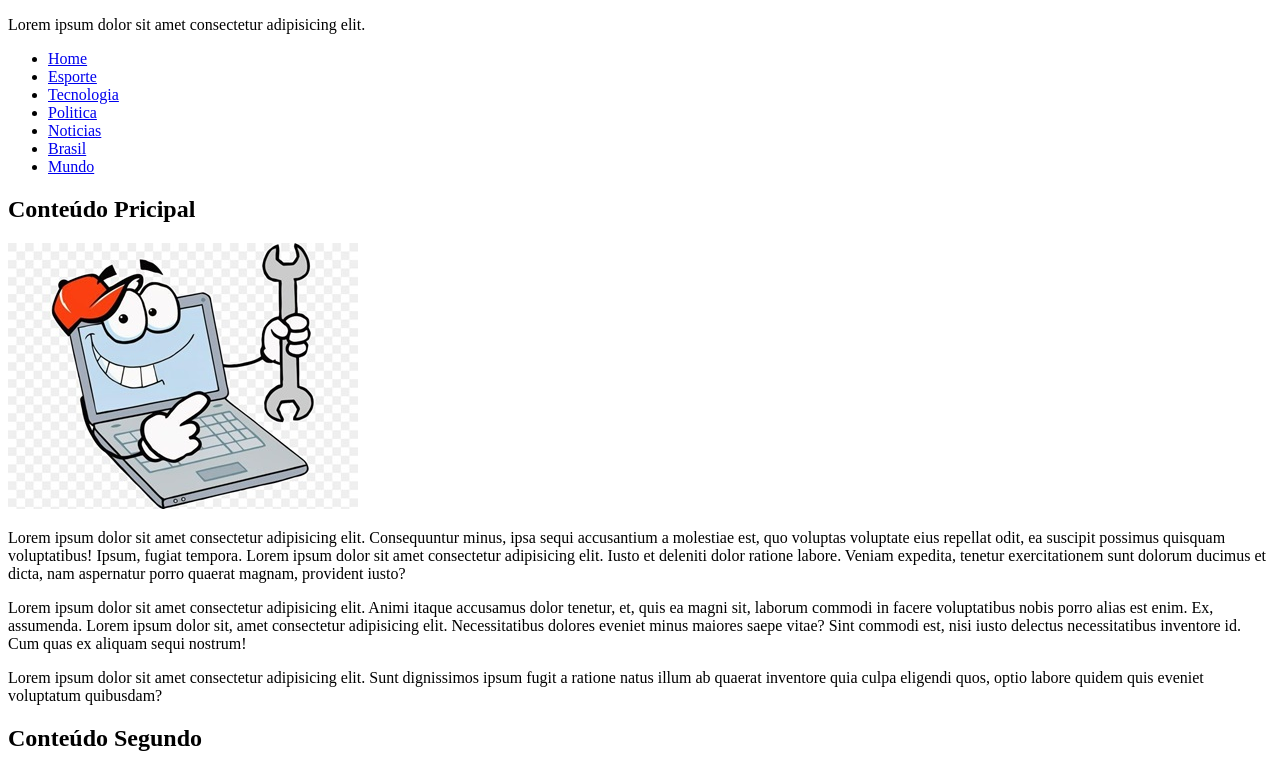
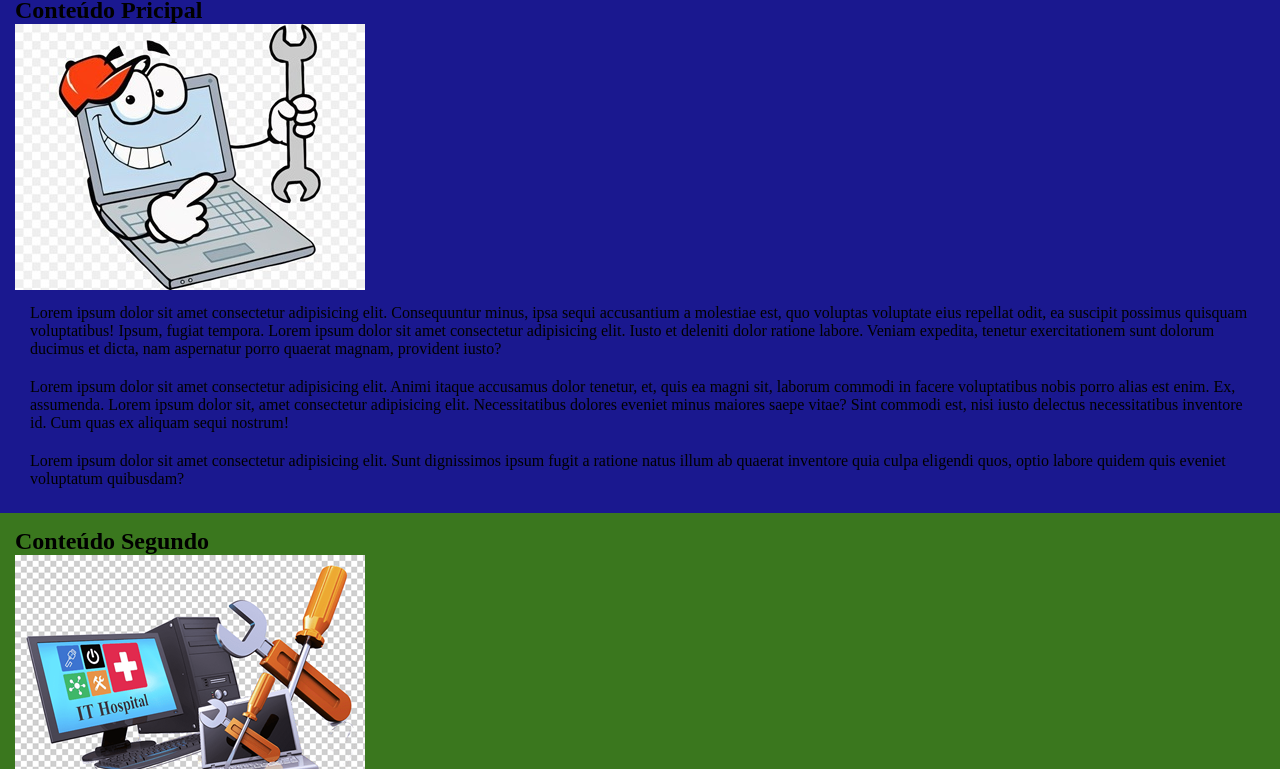
Before and after one commit to RafaVinicios/exercicio-pratico, a plain HTML site: page index.html in a window 1280 px wide. Shown: the part 176-945 px from the top of the page. Drawn offline with Linux system fonts and the light colour scheme.

Commit message:
atualizacao

```diff
--- a/index.html
+++ b/index.html
@@ -5,6 +5,8 @@
     <meta name="viewport" content="width=device-width, initial-scale=1.0">
     <title>Exercício-Prático</title>
     <link rel="shortcut icon" href="" type="image/x-icon">
+    <link rel="stylesheet" href="estilos/style.css">
+    <link rel="stylesheet" href="estilos/media-query.css">
 </head>
 <body>
     <main>
```
